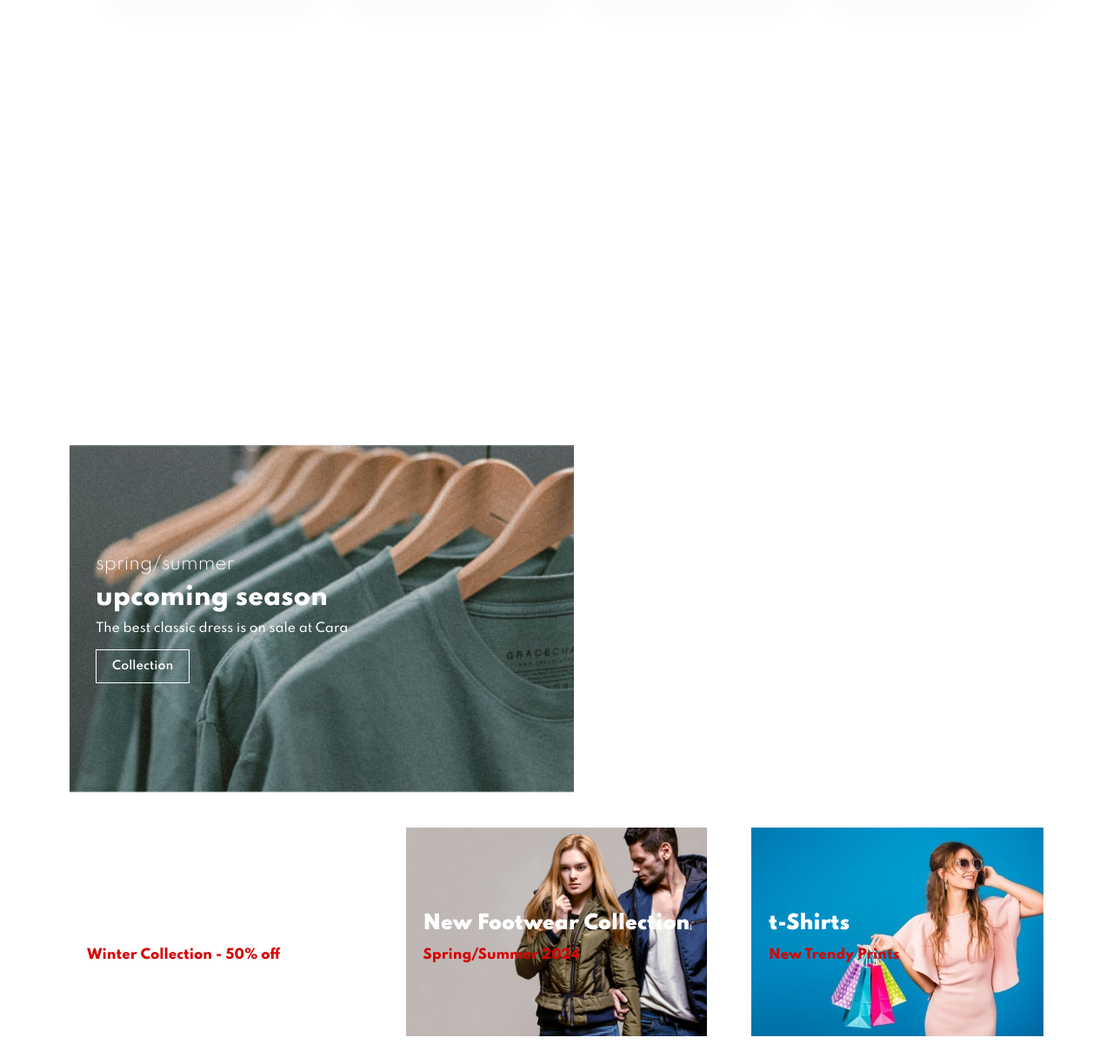
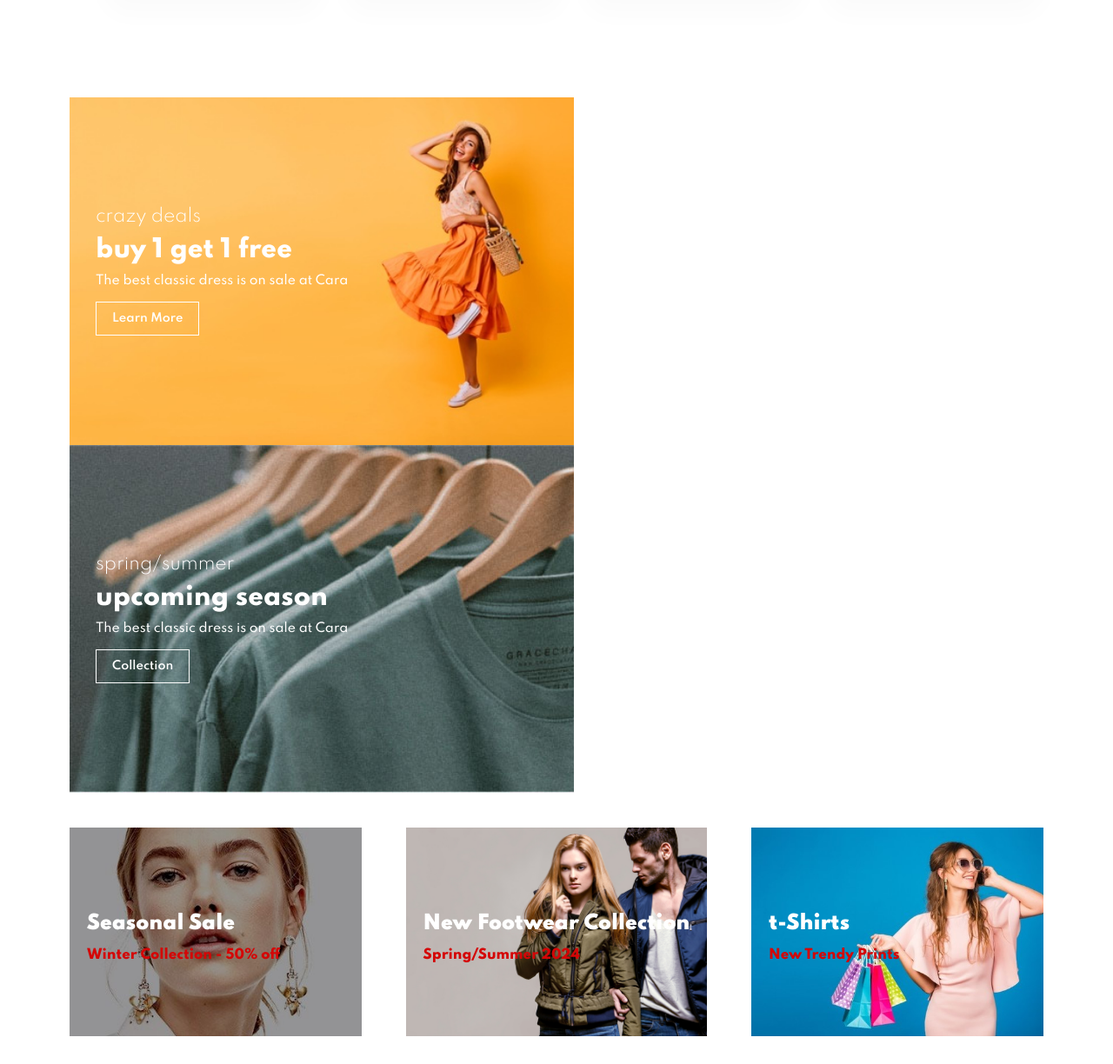
Before and after one commit to iashu5/Cara, a plain HTML site: page index.html in a window 1280 px wide. Shown: the part 3409-4633 px from the top of the page at 87% size. Drawn offline with Linux system fonts and the light colour scheme; the site is published under a folder, as on GitHub Pages, so addresses that start at the root find nothing.

Commit message:
minor changes done

```diff
--- a/style.css
+++ b/style.css
@@ -271,7 +271,7 @@ body {
   justify-content: center;
   align-items: center;
   text-align: center;
-  background-image: url(/img/banner/b2.jpg);
+  background-image: url(./img/banner/b2.jpg);
   width: 100%;
   height: 40vh;
   background-size: cover;
@@ -314,7 +314,7 @@ button.normal {
   flex-direction: column;
   justify-content: center;
   align-items: flex-start;
-  background-image: url(/img/banner/b17.jpg);
+  background-image: url(./img/banner/b17.jpg);
   min-width: 580px;
   height: 50vh;
   background-size: cover;
@@ -373,7 +373,7 @@ button.white {
   flex-direction: column;
   justify-content: center;
   align-items: flex-start;
-  background-image: url(/img/banner/b7.jpg);
+  background-image: url(./img/banner/b7.jpg);
   min-width: 30%;
   height: 30vh;
   background-size: cover;
```
